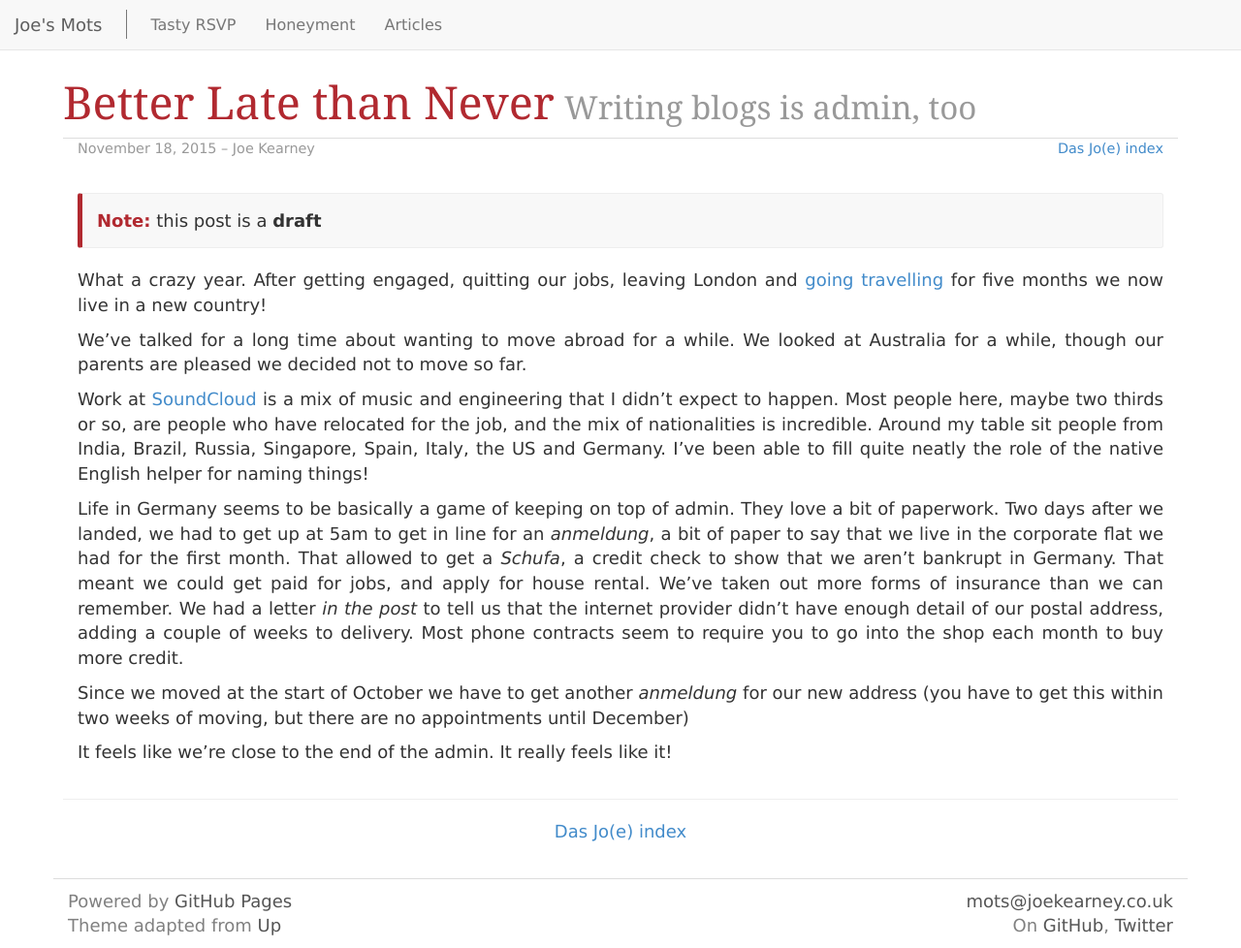
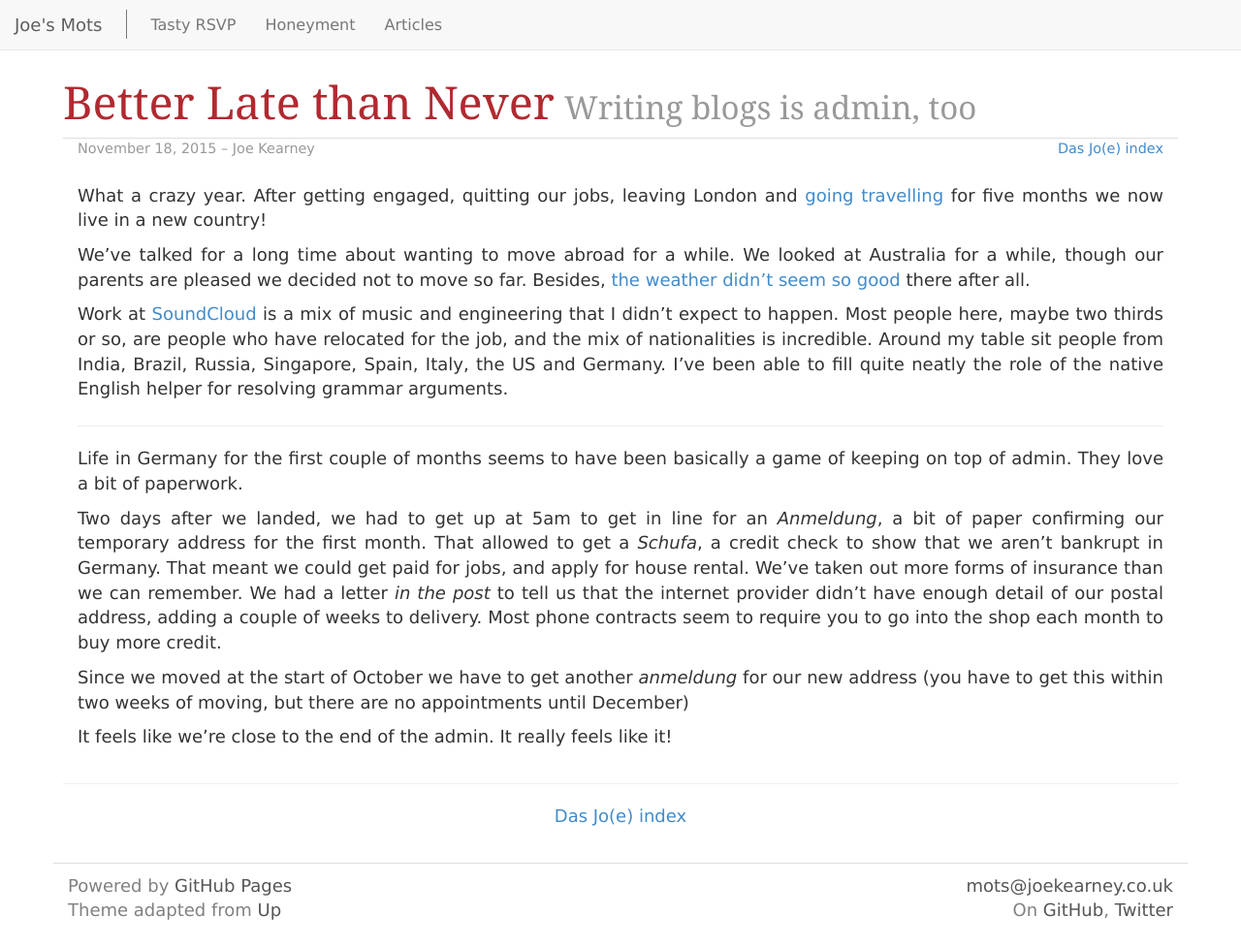
Before and after one commit to joekearney/joekearney.github.io, a Jekyll site: the page built from _posts/germany/2015-11-18-better-late-than-never.md, in a window 1280 px wide and 978 px high. Shown: the whole window at 97% size. Built offline with Jekyll 4.4.1, drawn with Linux system fonts in a browser that asks for light colours; some web fonts are replaced.

Commit message:
updates to first germany blog

```diff
--- a/_posts/germany/2015-11-18-better-late-than-never.md
+++ b/_posts/germany/2015-11-18-better-late-than-never.md
@@ -6,7 +6,6 @@ categories:
 - post
 tags:
 - germany
-- draft
 status: publish
 type: post
 published: true
@@ -15,11 +14,15 @@ author: Joe Kearney
 
 What a crazy year. After getting engaged, quitting our jobs, leaving London and [going travelling](/honeyment-index) for five months we now live in a new country!
 
-We've talked for a long time about wanting to move abroad for a while. We looked at Australia for a while, though our parents are pleased we decided not to move so far.
+We've talked for a long time about wanting to move abroad for a while. We looked at Australia for a while, though our parents are pleased we decided not to move so far. Besides, [the weather didn't seem so good](/posts/tropical-storm-sydney/) there after all.
 
-Work at [SoundCloud](www.soundcloud.com) is a mix of music and engineering that I didn't expect to happen. Most people here, maybe two thirds or so, are people who have relocated for the job, and the mix of nationalities is incredible. Around my table sit people from India, Brazil, Russia, Singapore, Spain, Italy, the US and Germany. I've been able to fill quite neatly the role of the native English helper for naming things!
+Work at [SoundCloud](https://soundcloud.com/joejkearney) is a mix of music and engineering that I didn't expect to happen. Most people here, maybe two thirds or so, are people who have relocated for the job, and the mix of nationalities is incredible. Around my table sit people from India, Brazil, Russia, Singapore, Spain, Italy, the US and Germany. I've been able to fill quite neatly the role of the native English helper for resolving grammar arguments.
 
-Life in Germany seems to be basically a game of keeping on top of admin. They love a bit of paperwork. Two days after we landed, we had to get up at 5am to get in line for an _anmeldung_, a bit of paper to say that we live in the corporate flat we had for the first month. That allowed to get a _Schufa_, a credit check to show that we aren't bankrupt in Germany. That meant we could get paid for jobs, and apply for house rental. We've taken out more forms of insurance than we can remember. We had a letter _in the post_ to tell us that the internet provider didn't have enough detail of our postal address, adding a couple of weeks to delivery. Most phone contracts seem to require you to go into the shop each month to buy more credit.
+***
+
+Life in Germany for the first couple of months seems to have been basically a game of keeping on top of admin. They love a bit of paperwork.
+
+Two days after we landed, we had to get up at 5am to get in line for an _Anmeldung_, a bit of paper confirming our temporary address for the first month. That allowed to get a _Schufa_, a credit check to show that we aren't bankrupt in Germany. That meant we could get paid for jobs, and apply for house rental. We've taken out more forms of insurance than we can remember. We had a letter _in the post_ to tell us that the internet provider didn't have enough detail of our postal address, adding a couple of weeks to delivery. Most phone contracts seem to require you to go into the shop each month to buy more credit.
 
 Since we moved at the start of October we have to get another _anmeldung_ for our new address (you have to get this within two weeks of moving, but there are no appointments until December)
 
```
